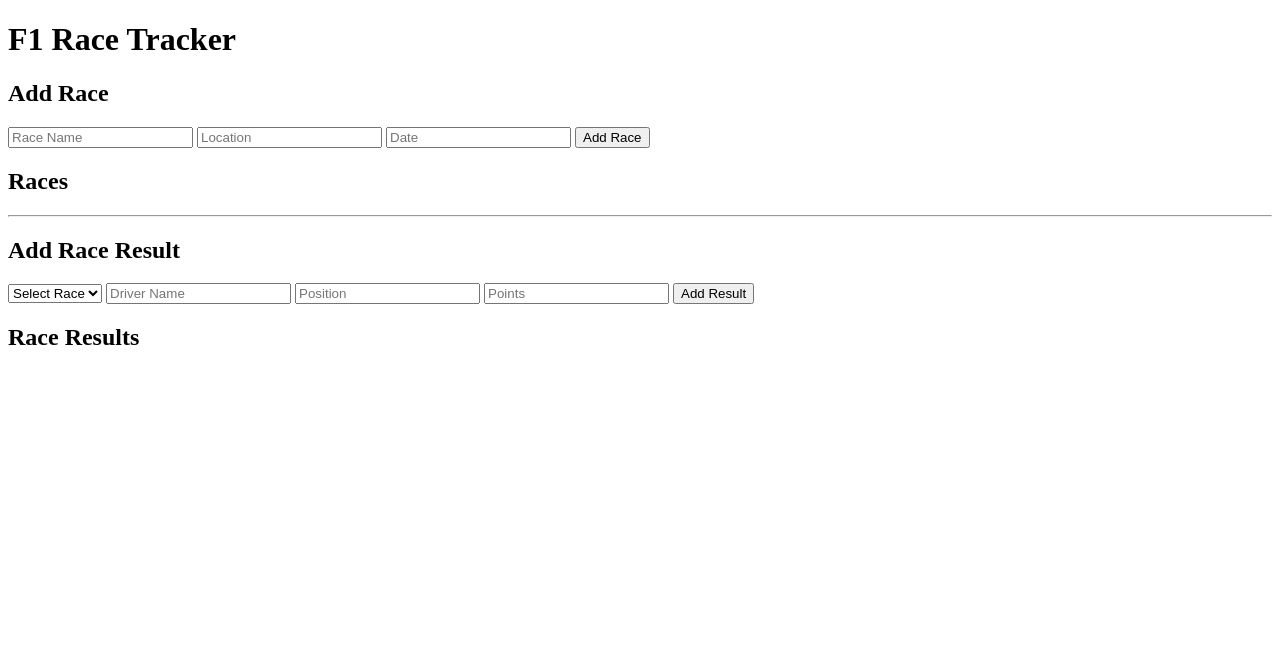
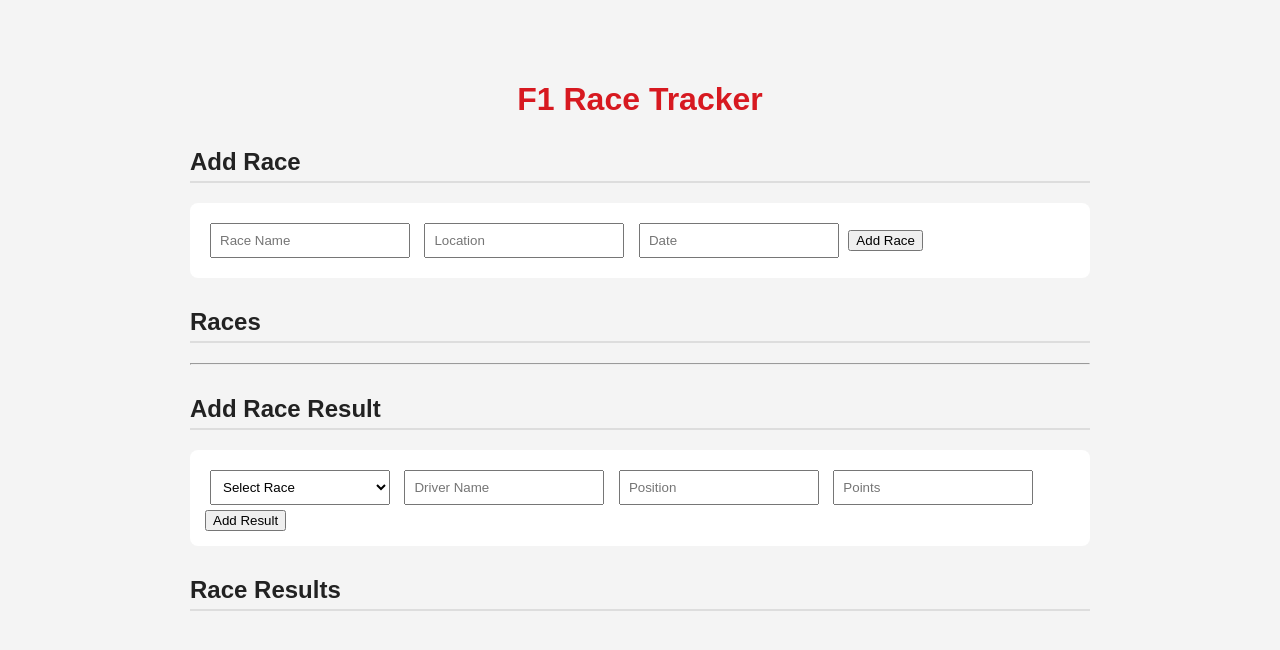
Before and after one commit to philipcullen93/WSAA_Project, a Flask app: page / in a window 1280 px wide. Shown: the top 650 px of the page. Run offline with Flask 3, Linux system fonts and the light colour scheme; data that the repository does not hold is empty.

Commit message:
Created style.css and started adding styling to the frontend.

```diff
--- /dev/null
+++ b/f1_race_tracker/static/style.css
@@ -0,0 +1,33 @@
+body {
+    font-family: Arial, sans-serif;
+    max-width: 900px;
+    margin: 40px auto;
+    padding: 20px;
+    background-color: #f4f4f4;
+    color: #222;
+}
+
+h1 {
+    text-align: center;
+    color: #d71920;
+}
+
+h2 {
+    margin-top: 30px;
+    border-bottom: 2px solid #ddd;
+    padding-bottom: 5px;
+}
+
+form {
+    background: white;
+    padding: 15px;
+    margin-bottom: 20px;
+    border-radius: 8px;
+}
+
+input,
+select {
+    padding: 8px;
+    margin: 5px;
+    width: 180px;
+}
--- a/f1_race_tracker/templates/index.html
+++ b/f1_race_tracker/templates/index.html
@@ -2,6 +2,7 @@
 <html>
 <head>
     <title>F1 Race Tracker</title>
+    <link rel="stylesheet" href="{{ url_for('static', filename='style.css') }}">
 </head>
 <body>
 
```
